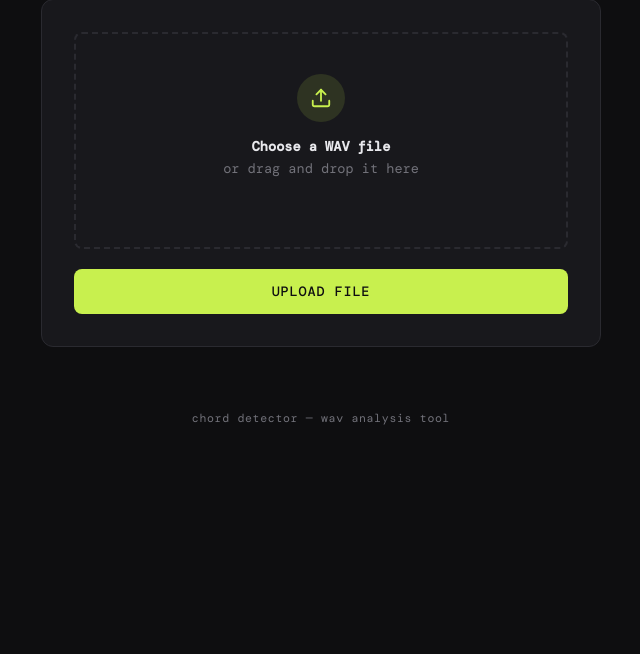
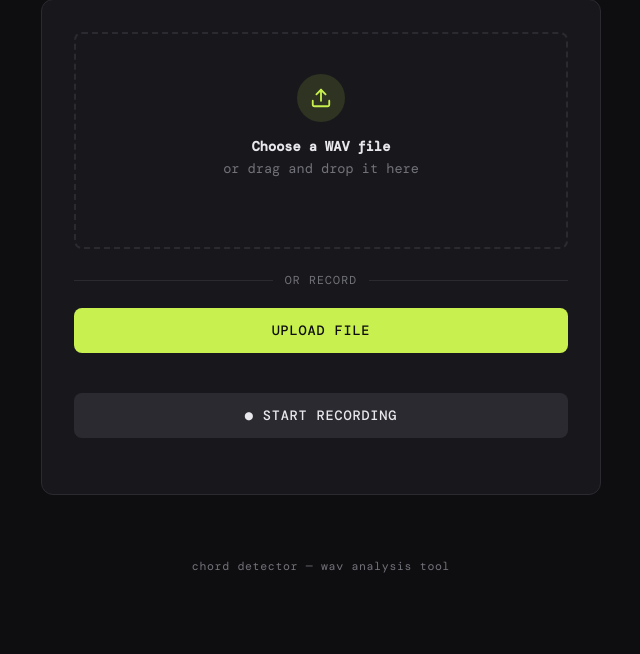
Before and after one commit to niksamujo1/ProjectChord, a Flask app: page / in a window 1280 px wide. Shown: the part 227-881 px from the top of the page, without its empty margins (319-959 px from the left). Before the commit the page ends 652 px from the top, so only its background shows below. Run offline with Flask 3, Linux system fonts and the light colour scheme; some libraries are stand-ins or nearby versions; some web fonts are replaced.

Commit message:
Recording

```diff
--- a/app.py
+++ b/app.py
@@ -1,5 +1,5 @@
 
-from flask import Flask, render_template, jsonify, send_from_directory
+from flask import Flask, render_template, jsonify, request, send_from_directory
 from flask_wtf import FlaskForm
 from flask_wtf.file import FileField
 from wtforms import SubmitField
@@ -7,14 +7,23 @@ from werkzeug.utils import secure_filename
 import os
 from wtforms.validators import InputRequired
 from chord_detector import analyze_song
+import threading
+import sounddevice as sd
+from scipy.io.wavfile import write as wav_write
+from datetime import datetime
+import numpy as np
 
 app = Flask(__name__)
 app.config["SECRET_KEY"] = "123456"
 app.config["UPLOAD_FOLDER"] = "audio"
 ALLOWED_EXTENSIONS = {"wav"}
 
+SAMPLE_RATE = 44100
+recording_data = {"frames": [], "stream": None, "filepath": None}
+
+
 class UploadFileForm(FlaskForm):
-    file = FileField("File", validators=[InputRequired()])
+    file = FileField("File")
     submit = SubmitField("Upload file")
 
 @app.route("/", methods=["GET", "POST"])
@@ -23,6 +32,25 @@ def home():
     timeline = None
     form = UploadFileForm()
     uploaded_filename = None
+
+
+    # Snimljeni fajl (bez file uploada)
+    recorded_filename = request.form.get("recorded_filename")
+    if recorded_filename and request.method == "POST":
+        filepath = os.path.join(
+            os.path.abspath(os.path.dirname(__file__)),
+            app.config["UPLOAD_FOLDER"],
+            secure_filename(recorded_filename)
+        )
+        if os.path.exists(filepath):
+            uploaded_filename = recorded_filename
+            timeline = analyze_song(filepath)
+            return render_template("index.html", form=form,
+                                   timeline=timeline,
+                                   uploaded_filename=uploaded_filename)
+
+
+
     if form.validate_on_submit():
         uploaded_file = form.file.data
         if uploaded_file and uploaded_file.filename:
@@ -48,13 +76,51 @@ def home():
         uploaded_filename=uploaded_filename
     )
 
-
+# -------------------------- PREVIEW ------------------------------
 @app.route("/audio/<filename>")
 def serve_audio(filename):
     return send_from_directory(
         os.path.join(os.path.abspath(os.path.dirname(__file__)), app.config["UPLOAD_FOLDER"]),
         filename
     )
+
+
+
+# ------------------------- RECORDING --------------------------------
+
+@app.route("/record/start", methods=["POST"])
+def record_start():
+    recording_data["frames"] = []
+
+    def callback(indata, frames, time, status):
+        recording_data["frames"].append(indata.copy())
+
+    stream = sd.InputStream(samplerate=SAMPLE_RATE, channels=1, callback=callback)
+    stream.start()
+    recording_data["stream"] = stream
+    return jsonify({"status": "recording"})
+
+@app.route("/record/stop", methods=["POST"])
+def record_stop():
+    stream = recording_data.get("stream")
+    if not stream:
+        return jsonify({"error": "No active recording"}), 400
+
+    stream.stop()
+    stream.close()
+    recording_data["stream"] = None
+
+    audio = np.concatenate(recording_data["frames"], axis=0)
+    filename = datetime.now().strftime("recording_%Y%m%d_%H%M%S.wav")
+    filepath = os.path.join(
+        os.path.abspath(os.path.dirname(__file__)),
+        app.config["UPLOAD_FOLDER"],
+        filename
+    )
+    wav_write(filepath, SAMPLE_RATE, audio)
+    recording_data["filepath"] = filepath
+    return jsonify({"status": "done", "filename": filename})
+
 
 
 # -------------------------- HELPER -------------------------------
--- a/templates/index.html
+++ b/templates/index.html
@@ -256,6 +256,10 @@
       font-size: 0.72rem;
       letter-spacing: 0.06em;
     }
+    @keyframes blink {
+      0%, 100% { opacity: 1; }
+      50%       { opacity: 0; }
+    }
   </style>
 </head>
 <body>
@@ -293,13 +297,42 @@
         <p class="file-name" id="fileName"></p>
       </div>
 
+      <!-- divider -->
+      <div style="display:flex; align-items:center; gap:12px; margin-top:24px;">
+        <div style="flex:1; height:1px; background:var(--border);"></div>
+        <span style="font-size:0.72rem; color:var(--muted); letter-spacing:0.1em;">OR RECORD</span>
+        <div style="flex:1; height:1px; background:var(--border);"></div>
+      </div>
+
       {{ form.submit(class="btn") }}
     </form>
 
-    <!-- jedan player, uvijek na istom mjestu -->
+    <!-- recording section -->
+    <div style="margin-top:20px; text-align:center;">
+      <button id="recBtn" type="button" class="btn" style="background:var(--border); color:var(--text); width:100%;">
+        <span id="recBtnText">&#9679; Start Recording</span>
+      </button>
+      <p id="recStatus" style="margin-top:10px; font-size:0.75rem; color:var(--muted); min-height:1.2em;"></p>
+      <!-- live timer -->
+      <div id="recTimer" style="display:none; margin-top:4px;">
+        <span id="recTimerDot" style="display:inline-block; width:8px; height:8px; border-radius:50%; background:#e05555; margin-right:6px; animation: blink 1s infinite;"></span>
+        <span id="recTimerVal" style="font-size:0.85rem; color:#e05555;">0:00</span>
+      </div>
+    </div>
+
+    <!-- nakon recStatus paragrafa -->
+    <form id="recUploadForm" method="POST" style="display:none; margin-top:12px;">
+      {{ form.hidden_tag() }}
+      <input type="hidden" id="recFilenameInput" name="recorded_filename" value="">
+      <button type="submit" class="btn" style="background:var(--accent); color:#0e0e10;">
+        &#8679; Upload Recording & Detect Chords
+      </button>
+    </form>
+
+    <!-- one player for both upload preview and recording -->
     <div id="playerWrap" style="{% if not uploaded_filename %}display:none;{% endif %} margin-top:24px; padding-top:24px; border-top:1px solid var(--border);">
       <p class="drop-label" style="margin-bottom:10px;" id="playerLabel">
-        Preview
+        {% if uploaded_filename %}&#9834; {{ uploaded_filename }}{% endif %}
       </p>
       <audio id="audioPlayer" controls style="width:100%; border-radius:6px;">
         {% if uploaded_filename %}
@@ -380,6 +413,87 @@
         loadPreview(input.files[0]);
       }
     });
+    // ── Recording ──────────────────────────────────────────────
+    const recBtn      = document.getElementById('recBtn');
+    const recBtnText  = document.getElementById('recBtnText');
+    const recStatus   = document.getElementById('recStatus');
+    const recTimer    = document.getElementById('recTimer');
+    const recTimerVal = document.getElementById('recTimerVal');
+
+    let isRecording = false;
+    let timerInterval = null;
+    let seconds = 0;
+
+    function formatTime(s) {
+      const m = Math.floor(s / 60);
+      const ss = String(s % 60).padStart(2, '0');
+      return `${m}:${ss}`;
+    }
+
+    recBtn.addEventListener('click', async () => {
+      if (!isRecording) {
+        // START
+        recBtn.disabled = true;
+        recStatus.textContent = 'Starting...';
+        try {
+          const res = await fetch('/record/start', { method: 'POST' });
+          const data = await res.json();
+          if (data.status === 'recording') {
+            isRecording = true;
+            recBtnText.textContent = '⏹ Stop Recording';
+            recBtn.style.background = '#e05555';
+            recBtn.style.color = '#fff';
+            recStatus.textContent = '';
+            recTimer.style.display = 'block';
+            seconds = 0;
+            recTimerVal.textContent = formatTime(seconds);
+            timerInterval = setInterval(() => {
+              seconds++;
+              recTimerVal.textContent = formatTime(seconds);
+            }, 1000);
+          }
+        } catch(e) {
+          recStatus.textContent = 'Error starting recording.';
+        }
+        recBtn.disabled = false;
+      } else {
+        // STOP
+        recBtn.disabled = true;
+        recStatus.textContent = 'Saving...';
+        clearInterval(timerInterval);
+        recTimer.style.display = 'none';
+        try {
+          const res = await fetch('/record/stop', { method: 'POST' });
+          const data = await res.json();
+          if (data.filename) {
+            isRecording = false;
+            recBtnText.textContent = '● Start Recording';
+            recBtn.style.background = 'var(--border)';
+            recBtn.style.color = 'var(--text)';
+            recStatus.textContent = `Saved: ${data.filename}`;
+
+            // load into player
+            playerLabel.textContent = '♪ ' + data.filename;
+            audioPlayer.src = `/audio/${data.filename}`;
+            audioPlayer.load();
+            playerWrap.style.display = 'block';
+
+            // set hidden file input so form can submit it
+            label.textContent = data.filename;
+
+            // store filename for form submission
+            recBtn.dataset.lastFile = data.filename;
+
+            // popuni i prikaži recUploadForm
+            document.getElementById('recFilenameInput').value = data.filename;
+            document.getElementById('recUploadForm').style.display = 'block';
+          }
+        } catch(e) {
+          recStatus.textContent = 'Error saving recording.';
+        }
+        recBtn.disabled = false;
+      }
+    });
   </script>
 
 </body>
```
Also changed, not shown: 11 other files.
